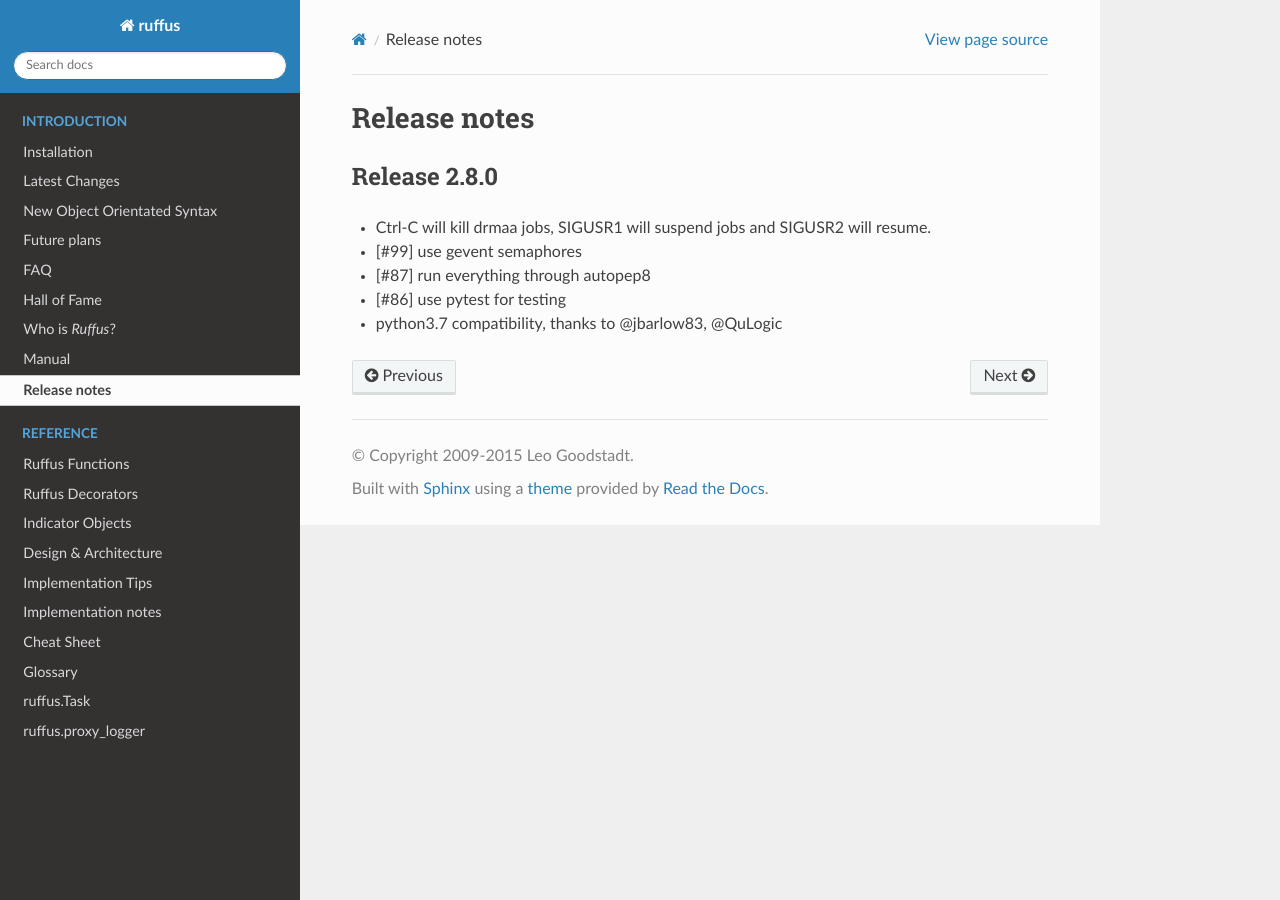
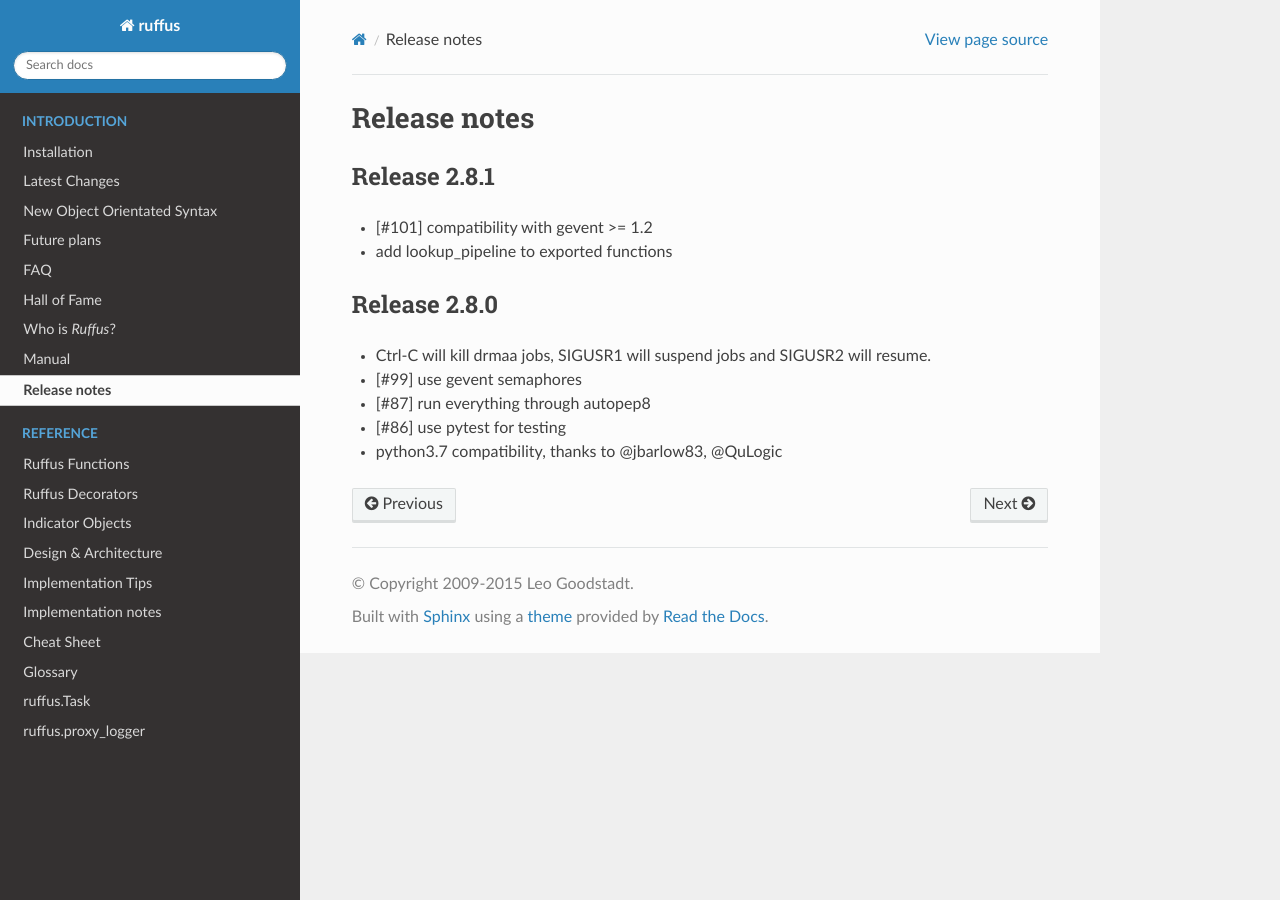
Before and after one commit to cgat-developers/ruffus, a Sphinx documentation site: the page built from doc/release.rst, in a window 1280 px wide. Built offline with Sphinx 7.4.7 and the Read the Docs theme 2.0.0, drawn with Linux system fonts in a browser that asks for light colours; the version number could not be read and is left out.

Commit message:
{AH} add lookup_pipeline to exported functions

```diff
--- a/doc/release.rst
+++ b/doc/release.rst
@@ -1,6 +1,13 @@
 *************
 Release notes
 *************
+
+=============
+Release 2.8.1
+=============
+
+* [#101] compatibility with gevent >= 1.2
+* add lookup_pipeline to exported functions
 
 =============
 Release 2.8.0
--- a/ruffus/__init__.py
+++ b/ruffus/__init__.py
@@ -27,7 +27,8 @@
 from .task import Pipeline, Task
 
 # pipeline functions
-from .task import pipeline_printout, pipeline_printout_graph, pipeline_run, pipeline_get_task_names, register_cleanup
+from .task import pipeline_printout, pipeline_printout_graph, pipeline_run, pipeline_get_task_names, register_cleanup, \
+	lookup_pipeline
 
 # decorators
 from .task import originate, split, subdivide, transform, merge, collate, follows
```
